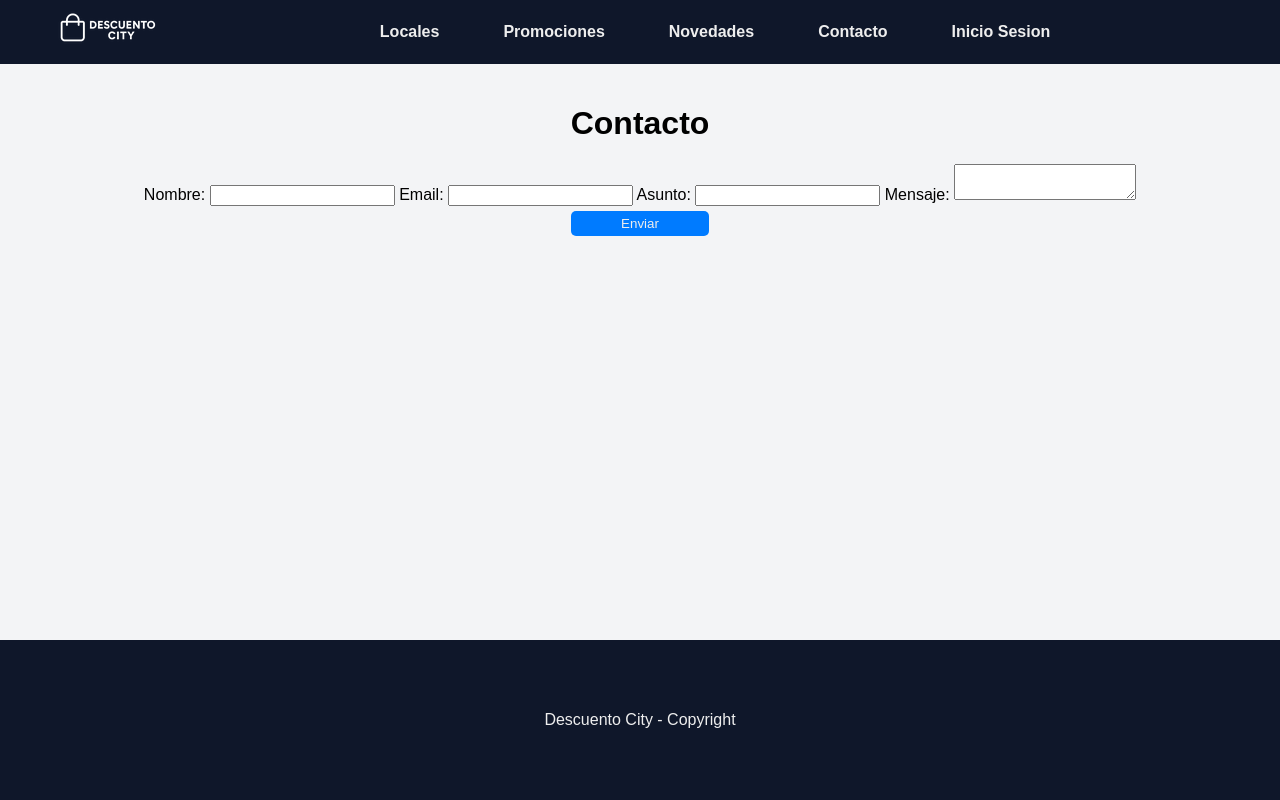
After one commit to Gabrielovato/Descuento-City, a PHP site: page /Descuento-City/contacto.php in a window 1280 px wide. The commit adds this page. Run offline with PHP 8.4, Linux system fonts and the light colour scheme.

Commit message:
Página de contacto

```diff
--- /dev/null
+++ b/contacto.php
@@ -0,0 +1,52 @@
+<?php
+session_start();
+
+include ("conexionBD.php");
+?>
+<!DOCTYPE html>
+<html lang="es">
+<head>
+    <meta charset="UTF-8">
+    <meta name="viewport" content="width=device-width, initial-scale=1.0">
+    <link rel="stylesheet" href="/Descuento-City/assets/css/estilos.css">
+    <title>Contacto</title>
+</head>
+<body>
+
+    <?php include("includes/header.php"); ?>
+
+    <div class="main">
+        <div class="formulario-container" style="height: auto; padding: 20px; ">
+
+            <h1>Contacto</h1>
+
+            <form action="controllers/contactoController.php" method="post">
+                <div class="datos-conteiner">
+                    <label for="nombre">Nombre:</label>
+                    <input type="text" id="nombre" name="nombre" required>
+
+                    <label for="email">Email:</label>
+                    <input type="email" id="email" name="email" required>
+
+                    <label for="asunto">Asunto:</label>
+                    <input type="text" id="asunto" name="asunto" required>
+
+                    <label for="mensaje">Mensaje:</label>
+                    <textarea id="mensaje" name="mensaje" required></textarea>
+                </div>
+                <input type="submit" name="enviar" value="Enviar" class="button-form">
+                <?php
+
+                // Para mostrar mensajes de éxito o error que vengan del controlador , está bien???
+                if(isset($_SESSION["mensaje_contacto"])){
+                    echo "<p style='color:green; font-weight:bold;'>" . $_SESSION['mensaje_contacto']. "</p>";
+                    unset($_SESSION['mensaje_contacto']);
+                }
+                ?>
+            </form>
+        </div>
+    </div>
+    <?php include("includes/footer.php"); ?>
+
+</body>
+</html>
--- a/includes/header.php
+++ b/includes/header.php
@@ -20,7 +20,7 @@
                 <li class="header__nav-item"><a href="#locales">Locales</a></li>
                 <li class="header__nav-item"><a href="#promociones">Promociones</a></li>
                 <li class="header__nav-item"><a href="#novedades">Novedades</a></li>
-                <li class="header__nav-item"><a href="#contacto">Contacto</a></li>
+                <li class="header__nav-item"><a href="/Descuento-City/contacto.php">Contacto</a></li>
                 <li class="header__nav-item login"><a href="/Descuento-City/views/auth/login.php">Inicio Sesion</a></li>
             </ul>
         </nav>
```
Also changed, not shown: controllers/contactoController.php (added, +23 -0 lines), controllers/promocionesController.php (added), controllers/promocionesCtrl/promocionesController.php (deleted).
